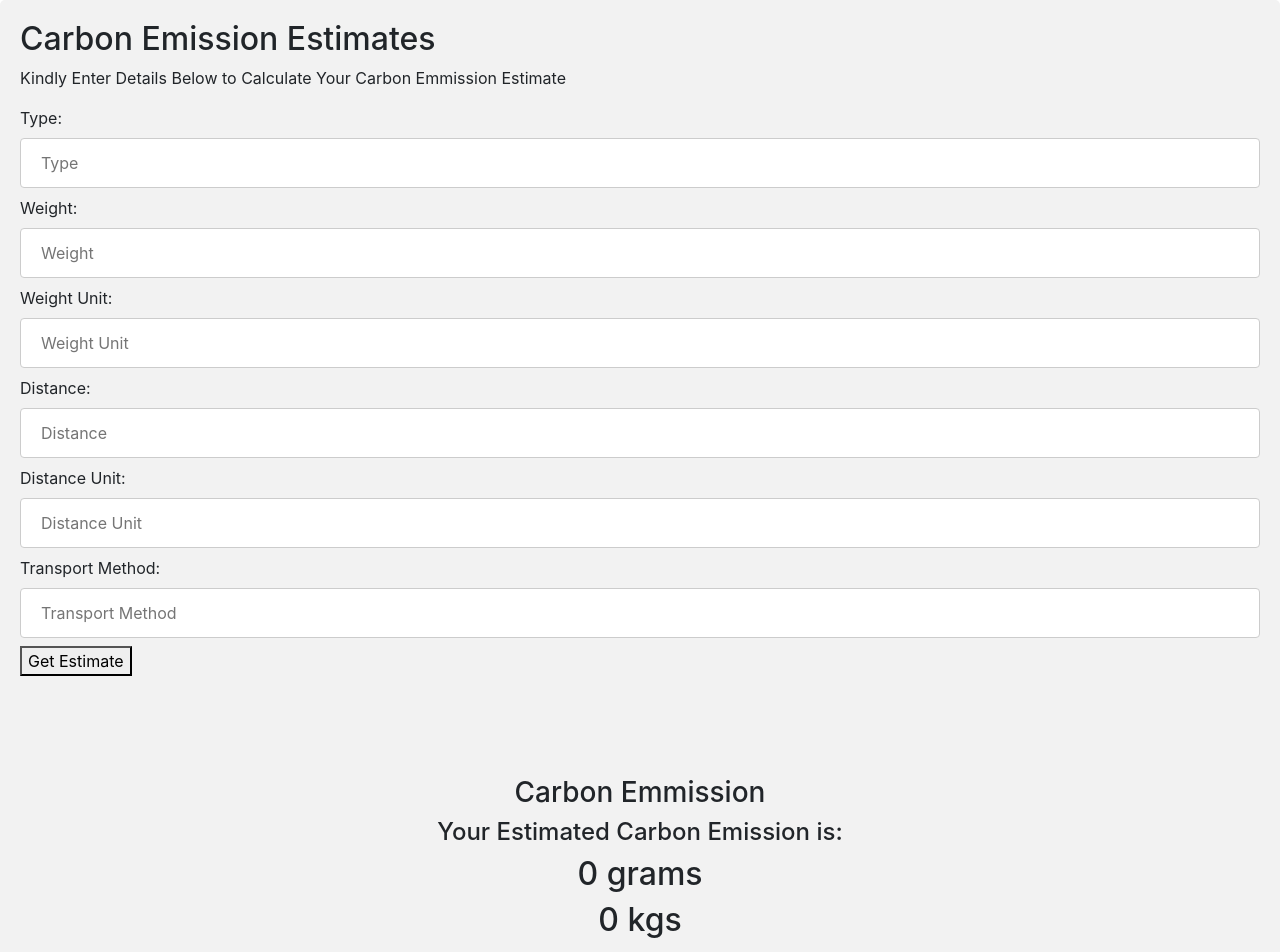
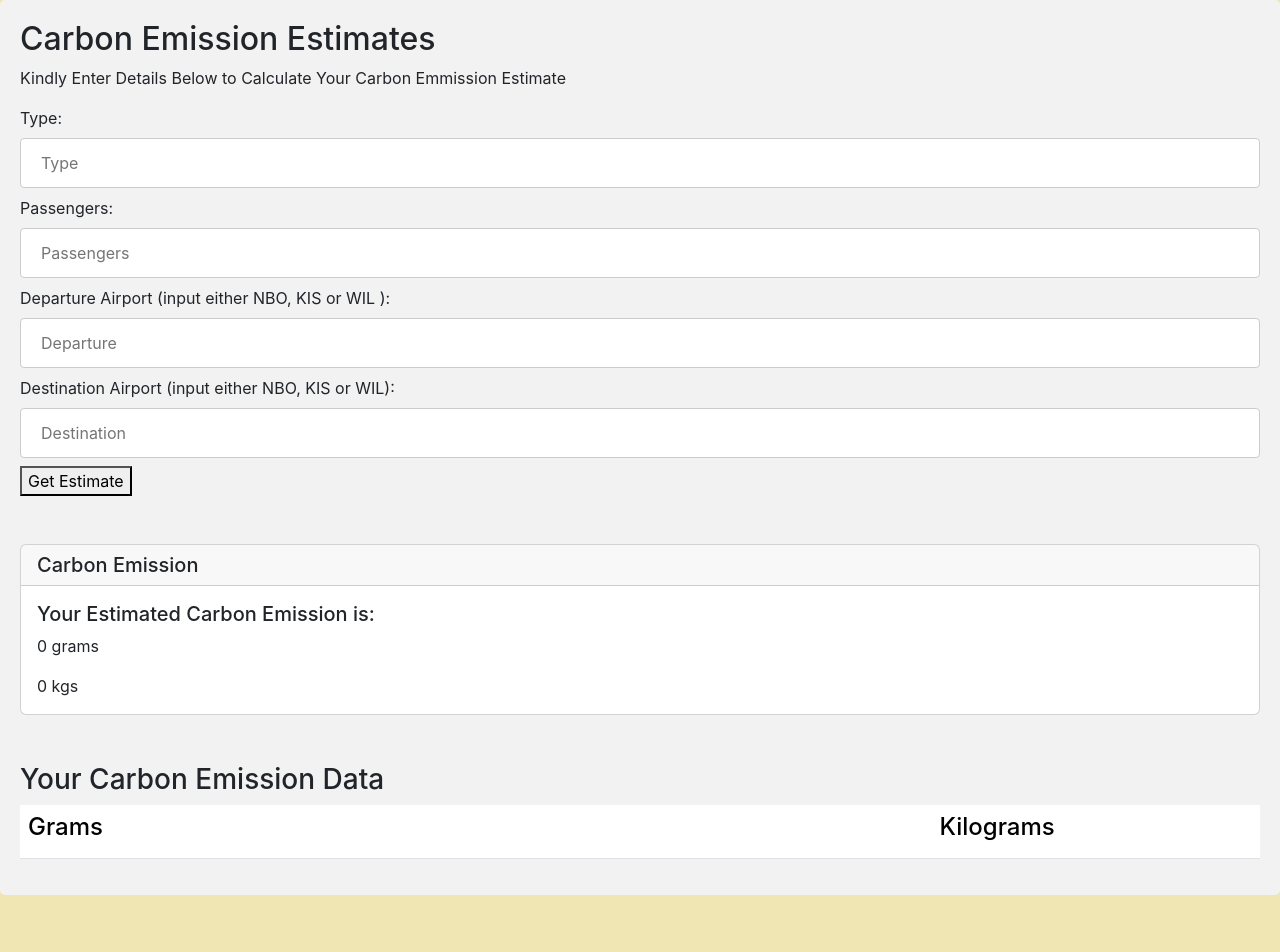
Before and after one commit to richard200/project-carbon-calculator, a React (Create React App) app: page / in a window 1280 px wide. Shown: the top 952 px of the page. After the commit the page ends 895 px from the top, so only its background shows below. Built offline with nearby package versions, Linux system fonts and the light colour scheme.

Commit message:
finishing up on both shupping and flight components

```diff
--- a/src/components/App.css
+++ b/src/components/App.css
@@ -99,3 +99,23 @@ input[type=submit]:hover {
   background-color: #f2f2f2;
   padding: 20px;
 }
+
+body{
+background-color: #EFE6B3;
+}
+
+/* .grams{
+  padding-top: 12px;
+  padding-bottom: 12px;
+  text-align: left;
+  background-color: #04AA6D;
+  color: white;
+}
+
+.kilogram{
+  padding-top: 12px;
+  padding-bottom: 12px;
+  text-align: left;
+  background-color: #04AA6D;
+  color: white;
+} */
--- a/src/components/App.js
+++ b/src/components/App.js
@@ -1,14 +1,15 @@
- import Shipping from './Shipping';
-// import Flight from './Flight';
+//  import Shipping from './Shipping';
+import Flight from './Flight';
 import './App.css';
 
 
 function App() {
   return (
     <div>
-      <Shipping/>
-      {/* <Flight />
-       */}
+      {/* <Shipping/> */}
+      <Flight
+      style={{ backgroundColor: "#EFE6B3"}}
+     />
 
     </div>
   )
--- a/src/components/Display.js
+++ b/src/components/Display.js
@@ -2,17 +2,16 @@ import React from "react";
 
 function Display({carbonGrams, carbonKgs}){
 return(
-<div className="header">
-    <h3>Carbon Emmission</h3>
-   <h4>Your Estimated Carbon Emission is: </h4>
 
-    <h2>
-         {carbonGrams} grams</h2>
-    <h2> {carbonKgs} kgs</h2>
-
-
+    <div className="card">
+  <h5 className="card-header">Carbon Emission</h5>
+  <div className="card-body">
+    <h5 className="card-title">Your Estimated Carbon Emission is: </h5>
+    <p className="card-text">{carbonGrams} grams</p>
+    <p className="card-text">{carbonKgs} kgs</p>
 
   </div>
+</div>
 )
 }
 
--- a/src/components/Flight.js
+++ b/src/components/Flight.js
@@ -66,7 +66,9 @@ function Flight() {
         <p>Kindly Enter Details Below to Calculate Your Carbon Emmission Estimate</p>
       <form onSubmit={handleSubmit} className="form">
         <div className="data">
-         Type:
+
+
+          Type:
         <input value={type}
           onChange={(e) => setType(e.target.value)}
           type="types"
@@ -82,46 +84,66 @@ function Flight() {
             placeholder="Passengers"
             required />
 
-         Departure Airport: <input value={departure_airport}
+         Departure Airport (input either NBO, KIS or WIL ): <input value={departure_airport}
           onChange={(e) => setDeparture(e.target.value)}
           type="text"
           name="departureairport"
           placeholder="Departure"
-           required />
+           required
 
-         Destination Airport: <input value={destination_airport}
+            />
+
+
+         Destination Airport (input either NBO, KIS or WIL): <input value={destination_airport}
           onChange={(e) => setDestination(e.target.value)}
           type="text"
            name="destinationairport"
            placeholder="Destination"
             step="0.01" required />
 
+
+
         </div>
         <button className="submit-button" type="submit">Get Estimate</button>
       </form>
 
-      {/* <table className="table">
+
+
+     <br>
+     </br>
+     <br>
+     </br>
+ <Display carbonGrams={carbonGrams} carbonKgs={carbonKgs}/>
+ <br>
+ </br>
+ <br>
+ </br>
+
+ {/* <td>
+      {fg}
+      {kilogram}
+    </td> */}
+
+       <table className="table">
       <tbody>
+        <h3>Your Carbon Emission Data </h3>
         <tr>
           <th>
-            <h3 className="grams">Grams</h3>
+            <h4 className="grams">Grams</h4>
+            {fg }
           </th>
           <th>
-            <h3 className="desckgsription">Kilogram</h3>
+            <h4 className="kilogram">Kilograms</h4>
+            {kilogram}
           </th>
           </tr>
 
+
           </tbody>
 
-      </table> */}
+      </table>
 
-      {/* {fg}
-          {kilogram} */}
-    {/* <ol>
-      {fg}
-      {kilogram}
-    </ol> */}
- <Display carbonGrams={carbonGrams} carbonKgs={carbonKgs}/>
+
 
     </div>
 
--- a/src/components/Shipping.js
+++ b/src/components/Shipping.js
@@ -1,4 +1,4 @@
-import React, { useState, useEffect } from "react";
+import React, { useState } from "react";
 import Display from "./Display";
 
 function Shipping() {
@@ -12,6 +12,9 @@ function Shipping() {
   let [gramsList, setGramsList] = useState([])
   let [kgList, setKgList] = useState([])
 
+  // let [kg, setKg] = useState("")
+  // let [g, setG] = useState("")
+let [unitType, setUnitType] = useState("")
 
   let [carbonGrams, setCarbonGrams] = useState(0)
   let [carbonKgs, setCarbonKgs] = useState(0)
@@ -42,9 +45,25 @@ function Shipping() {
     // flightData.push(res.data.attributes)
     gramsList.push(data.data.attributes.carbon_g)
     kgList.push(data.data.attributes.carbon_kg)
-
   })
 }
+
+
+
+// function handleSelectedOption(e){
+//   e.preventDefault()
+//   setUnitType(e.target.value)
+
+
+
+// }
+
+
+// const kilograms = "kg"
+// const grams = "g"
+// const pounds = "lb"
+// const tonnes = "mt"
+
 const fg = gramsList.map((value, index) =>
 
 <li key={index}>{value}</li>)
@@ -61,24 +80,90 @@ let kilogram = kgList.map((value, index) =>
 
       <form onSubmit={handleSubmit} className="form">
         <div className="data">
-Type: <input value={type} onChange={(e) => setType(e.target.value)} type="types" name="estimatetype" placeholder="Type" required />
-          Weight: <input value={weight_value} onChange={(e) => setWeightValue(e.target.value)} type="text" name="weight" placeholder="Weight" required />
-         Weight Unit: <input value={weight_unit} onChange={(e) => setWeightUnit(e.target.value)} type="text" name="weightunit" placeholder="Weight Unit" required />
-Distance: <input value={distance_value} onChange={(e) => setDistanceValue(e.target.value)} type="number" name="distance" placeholder="Distance" step="0.01" required />
-          Distance Unit: <input value={distance_unit} onChange={(e) => setDistanceUnit(e.target.value)} type="text" name="distanceunit" placeholder="Distance Unit" required />
-          Transport Method:<input value={transport_method} onChange={(e) => setTransportMethod(e.target.value)} type="text" name="method" placeholder="Transport Method" step="0.01" required />
+        Type: <input value={type}
+         onChange={(e) => setType(e.target.value)}
+         type="types"
+          name="estimatetype"
+          placeholder="Type" required />
+
+        Weight: <input value={weight_value}
+        onChange={(e) => setWeightValue(e.target.value)}
+        type="text"
+         name="weight"
+          placeholder="Weight" required />
+
+        Weight Unit: (input either kg or g): <input value={weight_unit}
+          onChange={(e) => setWeightUnit(e.target.value)}
+          type="text"
+          name="weightunit"
+           placeholder="Weight Unit" required />
+
+        Distance: <input value={distance_value}
+         onChange={(e) => setDistanceValue(e.target.value)}
+          type="number"
+          name="distance"
+          placeholder="Distance"
+           step="0.01" required />
+
+        Distance Unit: (input either km or mi): <input value={distance_unit}
+        onChange={(e) => setDistanceUnit(e.target.value)}
+        type="text"
+         name="distanceunit"
+         placeholder="Distance Unit" required />
+
+        Transport Method: (input either truck, plane, ship or train):<input value={transport_method}
+        onChange={(e) => setTransportMethod(e.target.value)}
+        type="text"
+        name="method"
+        placeholder="Transport Method" step="0.01" required />
+
+          {/* <form> */}
+      {/* <select value={unitType} onChange={handleSelectedOption} >
+  <option value="">Choose A Unit</option>
+  <option value={kilograms}>Kg</option>
+  <option value={grams}>g</option>
+  <option value={pounds}>lb</option>
+  <option value={tonnes}>mt</option>
+
+</select> */}
+        {/* </form> */}
+
         </div>
         <button className="submit-button" type="submit">Get Estimate</button>
       </form>
-      {/* {fg}
-      {kilogram} */}
 
-      {/* <ol>
-        {fg}
-        {kilogram}
-      </ol> */}
-       <Display carbonGrams={carbonGrams} carbonKgs={carbonKgs}/>
+
+     <br>
+     </br>
+     <br>
+     </br>
+     <Display carbonGrams={carbonGrams} carbonKgs={carbonKgs}/>
+     <br>
+     </br>
+     <br>
+     </br>
+
+
+     <table className="table">
+      <tbody>
+        <h3>Your Carbon Emission Data </h3>
+        <tr>
+          <th>
+            <h4 className="grams">Grams</h4>
+            {fg }
+          </th>
+          <th>
+            <h4 className="kilogram">Kilograms</h4>
+            {kilogram}
+          </th>
+          </tr>
+
+
+          </tbody>
+
+      </table>
     </div>
+
   );
 }
 
```
